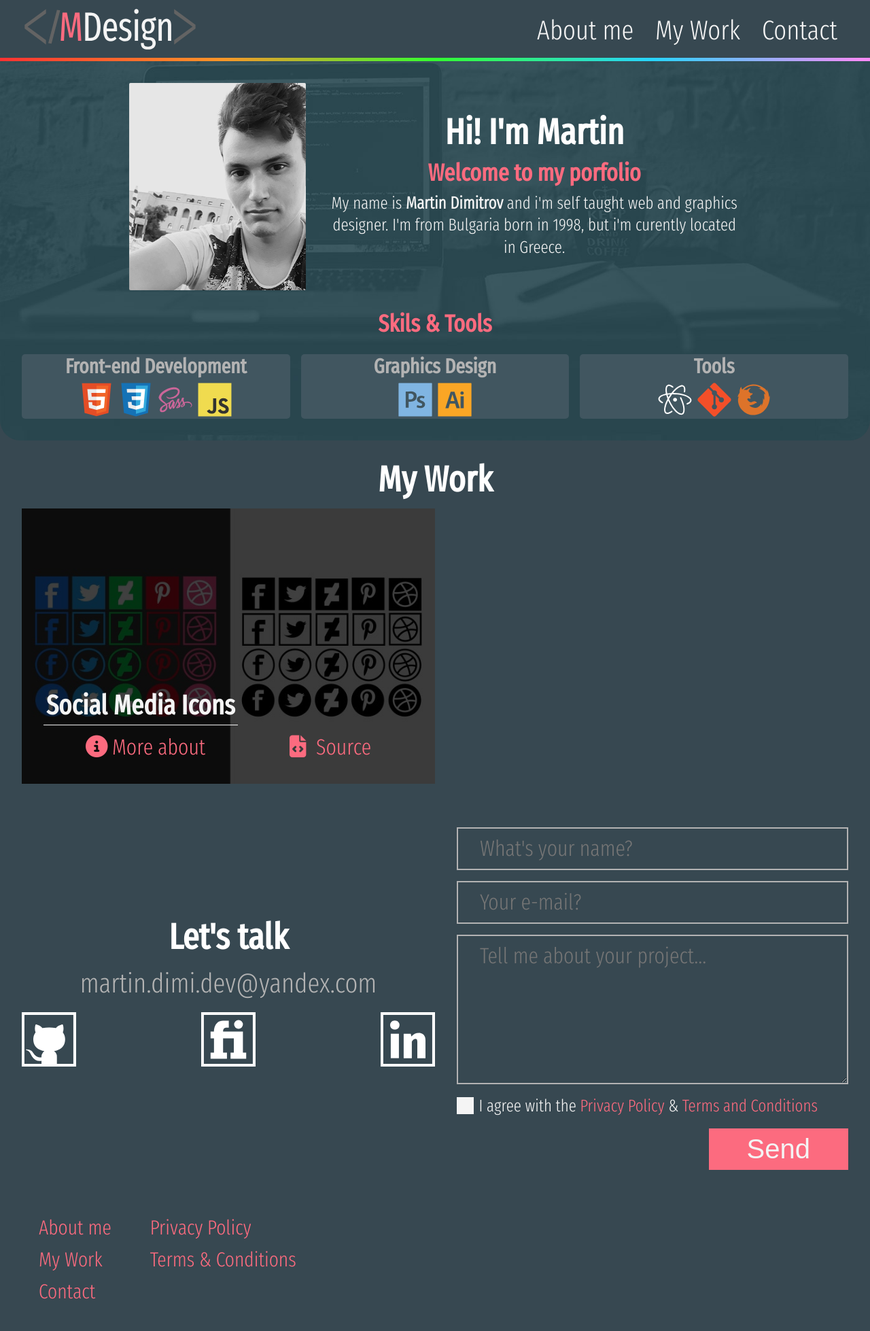
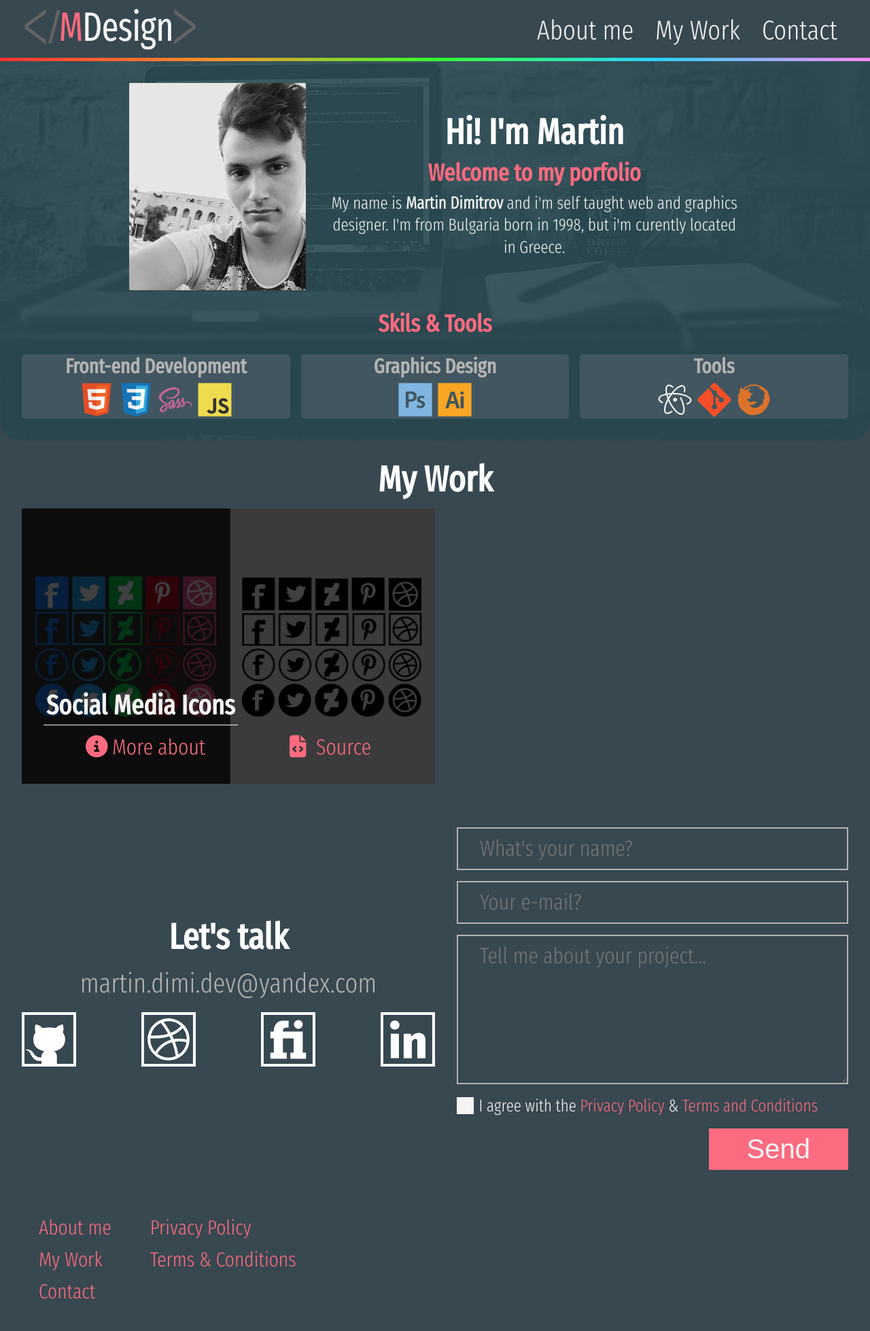
Before and after one commit to martindimi/mdesign-source, a Jekyll site: the page built from _pages/home.md, in a window 1280 px wide. Shown: the whole page at 68% size. Built offline with Jekyll 4.4.1, drawn with Linux system fonts in a browser that asks for light colours; nearby versions of some CDN libraries.

Commit message:
Add link to Dribbble in the contact section

```diff
--- a/_config.yml
+++ b/_config.yml
@@ -7,6 +7,7 @@ email: "martin.dimi.dev@yandex.com"
 # === Social ===
 social:
   github: "https://github.com/martindimi"
+  dribbble: "https://dribbble.com/martindimi"
   linkedin: "https://www.linkedin.com/in/martin-dimitrov-20ba621a6/"
   fiverr: "https://www.fiverr.com/martindimi27"
 
--- a/_includes/section-contact.html
+++ b/_includes/section-contact.html
@@ -11,6 +11,9 @@
       <div class="online-services">
         <a class="online-services-item" title="GitHub" href="{{ site.social.github }}">
           <img src="/assets/img/online-services/github-icon.svg" alt="GitHub">
+        </a>
+        <a class="online-services-item" title="Dibbble" href="{{ site.social.dribbble }}">
+          <img src="/assets/img/online-services/dribbble-icon.svg" alt="Dribbble">
         </a>
         <a class="online-services-item" title="Fiverr" href="{{ site.social.fiverr }}">
           <img src="/assets/img/online-services/fiverr-icon.svg" alt="Fiverr">
```
Also changed, not shown: _pages/home.md (line endings or trailing spaces), assets/img/online-services/dribbble-icon.svg (added).
